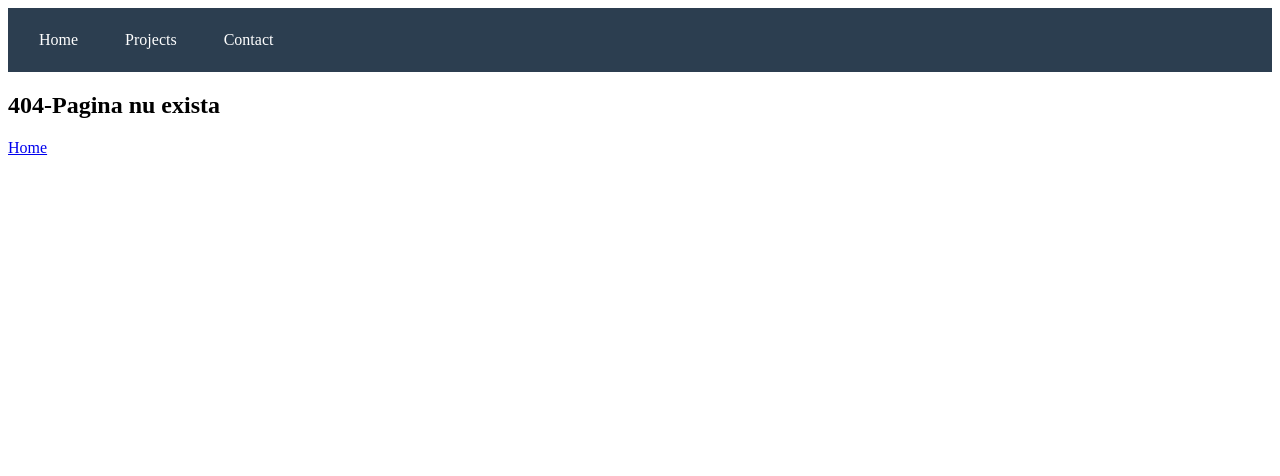
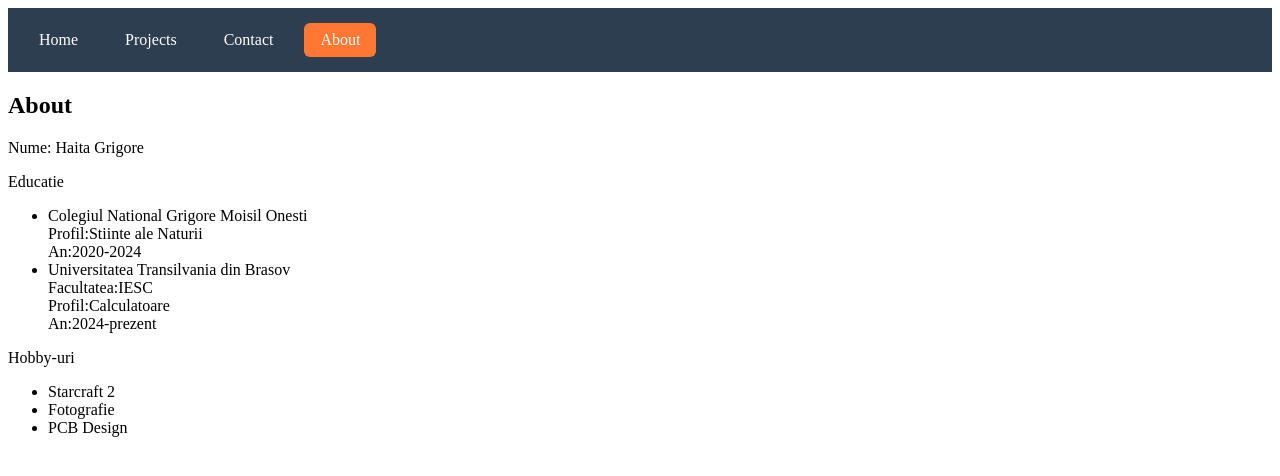
Before and after one commit to Gregoryan02/Programare-Web, a React app: page /about in a window 1280 px wide. Before the commit this address had no page. Shown: the top 476 px of the page. Built offline with nearby package versions, Linux system fonts and the light colour scheme; the HTML template or start-up script is replaced by a standard one.

Commit message:
feat:adaugat pagina About

```diff
--- a/src/App.jsx
+++ b/src/App.jsx
@@ -4,6 +4,7 @@ import Home from './pages/Home';
 import Projects from './pages/Projects';
 import Contact from './pages/Contact';
 import NotFound from './pages/NotFound';
+import About from './pages/About';
 
 function App() {
   return (
@@ -14,6 +15,7 @@ function App() {
             <Route path="/projects" element={<Projects />} />
             <Route path="/contact" element={<Contact />} />
             <Route path = "*" element={<NotFound/>}/>
+            <Route path = "/about" element={<About/>}/>
           </Routes>
         </BrowserRouter>
   );
--- a/src/Navbar.jsx
+++ b/src/Navbar.jsx
@@ -6,6 +6,7 @@ function Navbar(){
             <NavLink to = "/">Home</NavLink>
             <NavLink to = "/projects">Projects</NavLink>
             <NavLink to = "/contact">Contact</NavLink>
+            <NavLink to = "/about">About</NavLink>
         </nav>
     );
 }
--- /dev/null
+++ b/src/pages/About.jsx
@@ -0,0 +1,21 @@
+function About(){
+    return(
+        <div>
+            <h2>About</h2>
+            <p>Nume: Haita Grigore</p>
+            <p>Educatie</p>
+                <ul>
+                    <li>Colegiul National Grigore Moisil Onesti <br/>Profil:Stiinte ale Naturii <br/>An:2020-2024</li>
+                    <li>Universitatea Transilvania din Brasov <br/>Facultatea:IESC <br/>Profil:Calculatoare <br/> An:2024-prezent </li>
+                </ul>
+            <p>Hobby-uri</p>
+            <ul>
+                <li>Starcraft 2</li>
+                <li>Fotografie</li>
+                <li>PCB Design</li>
+            </ul>
+        </div>
+    );
+}
+
+export default About;
```
